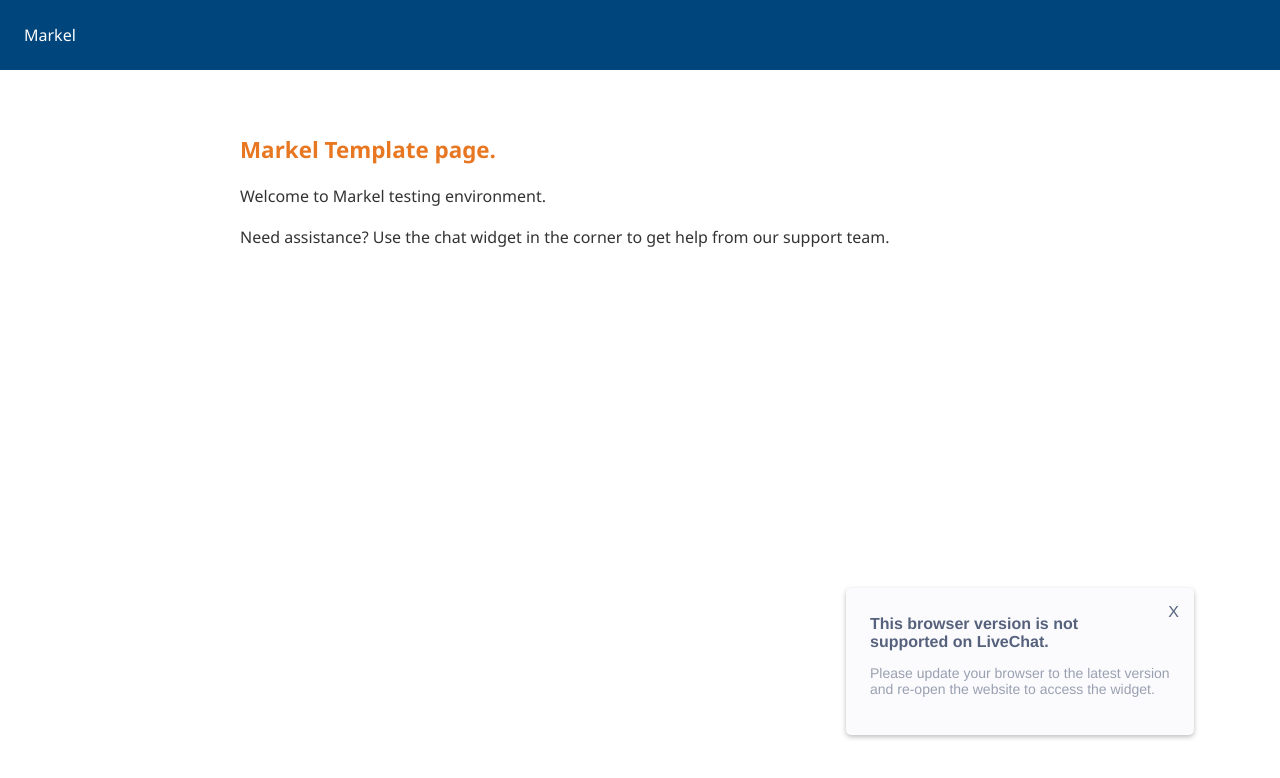
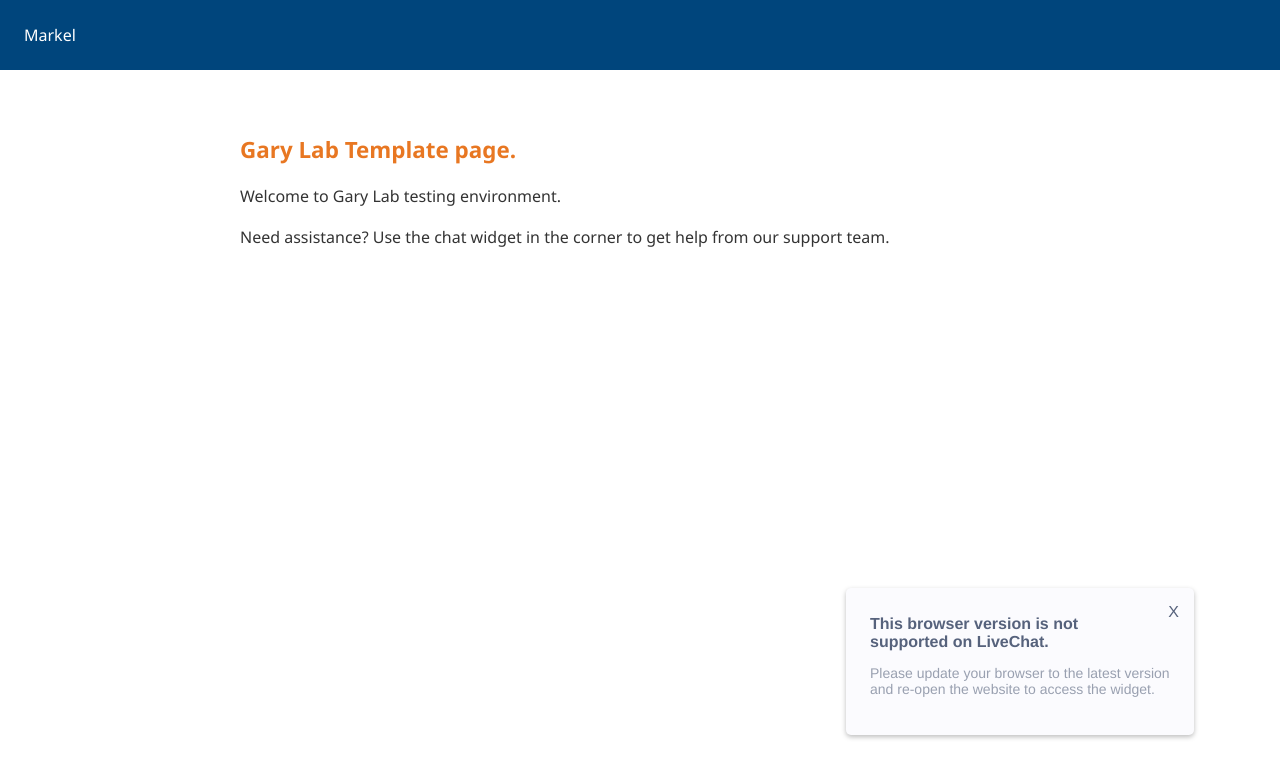
Before and after one commit to garyalguire/GaryLab, a plain HTML site: page index.html in a window 1280 px wide. Drawn offline with Linux system fonts and the light colour scheme; no server answers.

Commit message:
Update index.html

```diff
--- a/index.html
+++ b/index.html
@@ -3,7 +3,7 @@
   <head>
     <meta charset="utf-8" />
     <meta name="viewport" content="width=device-width, initial-scale=1" />
-    <title>Markel Test Website</title>
+    <title>Gary Lab Test Website</title>
 
     <!-- Brand Style -->
     <style>
@@ -73,9 +73,9 @@
     </header>
 
     <main>
-      <h2>Markel Template page.</h2>
+      <h2>Gary Lab Template page.</h2>
       <p>
-        Welcome to Markel testing environment.
+        Welcome to Gary Lab testing environment.
       </p>
       <p>
         Need assistance? Use the chat widget in the corner to get help from our support team.
```
